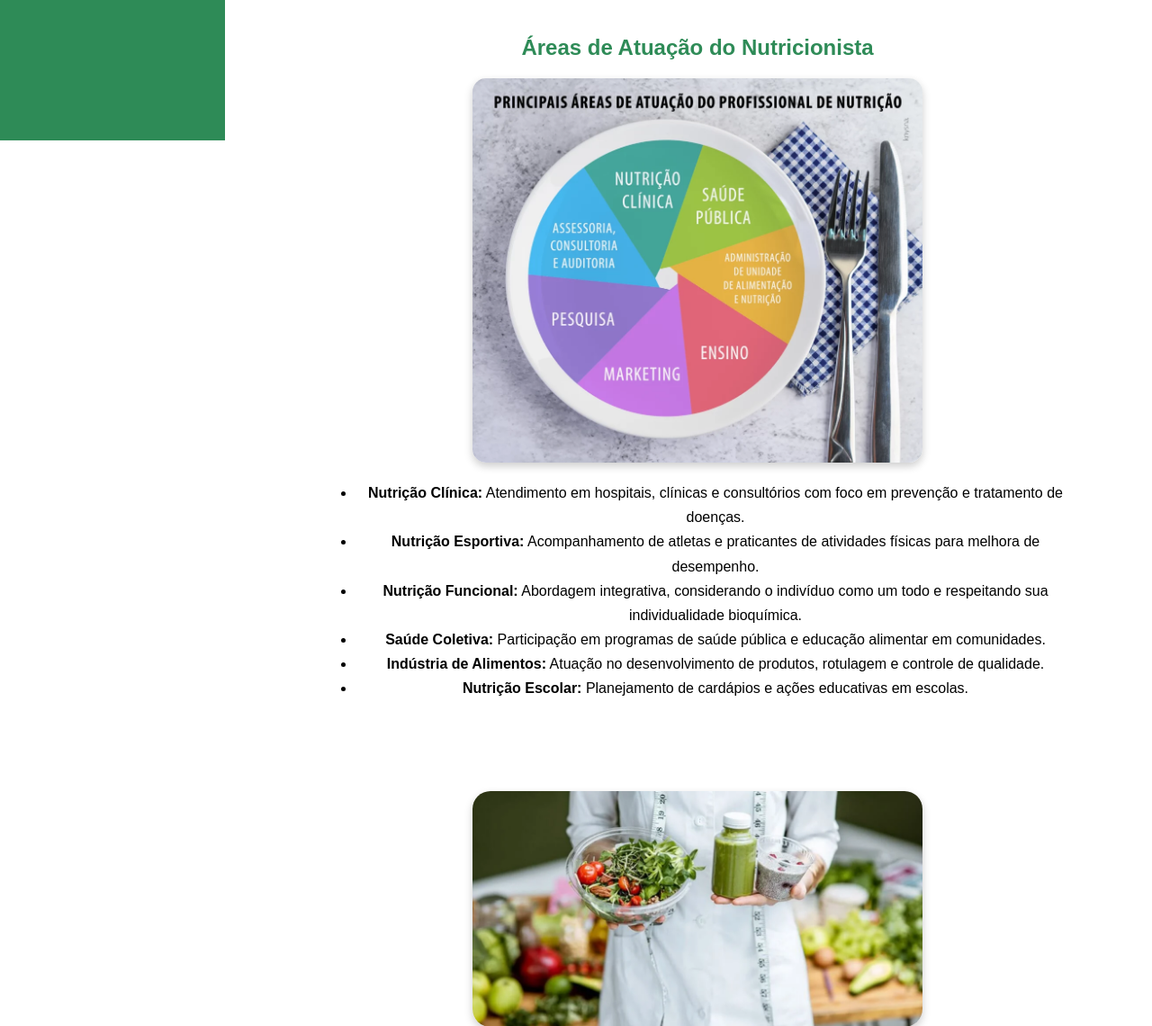
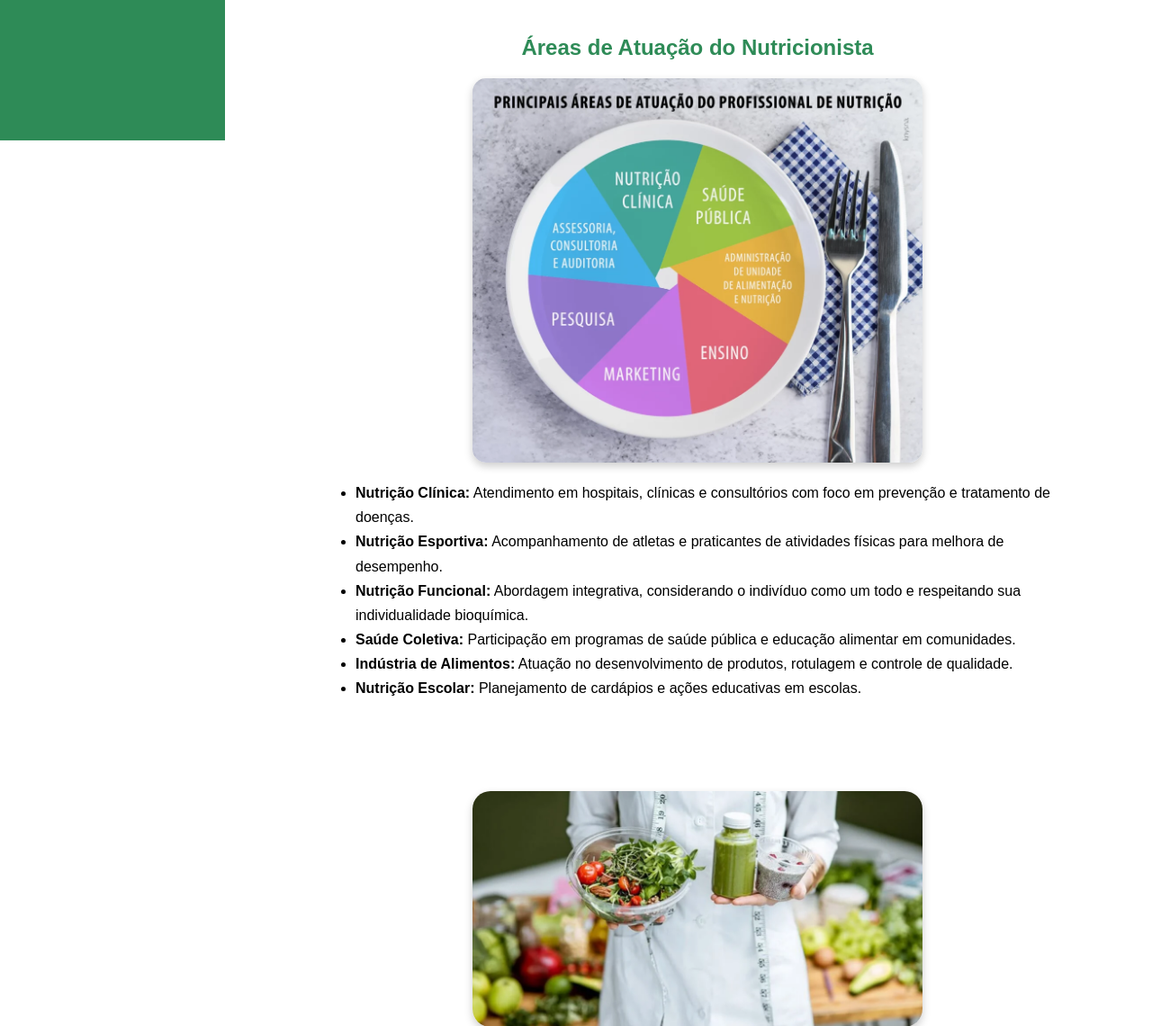
Before and after one commit to NutriAmorim/loja_nutri_novo, a Django app: page / in a window 1280 px wide. Shown: the part 704-1844 px from the top of the page at 90% size. Run offline with Django 5.2, Linux system fonts and the light colour scheme.

Commit message:
Centraliza a seção de Áreas de Atuação do Nutricionista

```diff
--- a/loja_app/templates/loja_app/pagina_principal.html
+++ b/loja_app/templates/loja_app/pagina_principal.html
@@ -16,11 +16,12 @@
 </div>
 
 <!-- Áreas de atuação do Nutricionista -->
-<div style="margin-bottom: 60px; padding: 20px; text-align: center;">
+<div style="margin-bottom: 60px; padding: 20px;">
+    <div style="max-width: 900px; margin: 0 auto; text-align: center;">
         <h2 style="color: #2E8B57; margin-bottom: 20px;">Áreas de Atuação do Nutricionista</h2>
         <img src="{% static 'img/profissional-de-nutricao.webp' %}" alt="Profissional de Nutrição"
              style="max-width: 500px; width: 100%; height: auto; border-radius: 15px; margin: 20px auto; display: block; box-shadow: 0 4px 10px rgba(0,0,0,0.2);">
-    <ul style="font-size: 1em; line-height: 1.7; max-width: 800px; margin: auto;">
+        <ul style="font-size: 1em; line-height: 1.7; text-align: left; margin: 0 auto; max-width: 800px;">
             <li><strong>Nutrição Clínica:</strong> Atendimento em hospitais, clínicas e consultórios com foco em prevenção e tratamento de doenças.</li>
             <li><strong>Nutrição Esportiva:</strong> Acompanhamento de atletas e praticantes de atividades físicas para melhora de desempenho.</li>
             <li><strong>Nutrição Funcional:</strong> Abordagem integrativa, considerando o indivíduo como um todo e respeitando sua individualidade bioquímica.</li>
@@ -28,6 +29,7 @@
             <li><strong>Indústria de Alimentos:</strong> Atuação no desenvolvimento de produtos, rotulagem e controle de qualidade.</li>
             <li><strong>Nutrição Escolar:</strong> Planejamento de cardápios e ações educativas em escolas.</li>
         </ul>
+    </div>
 </div>
 
 <!-- Diferença entre Técnico e Nutricionista -->
```
Lines whose indentation alone changed are shown as unchanged.
